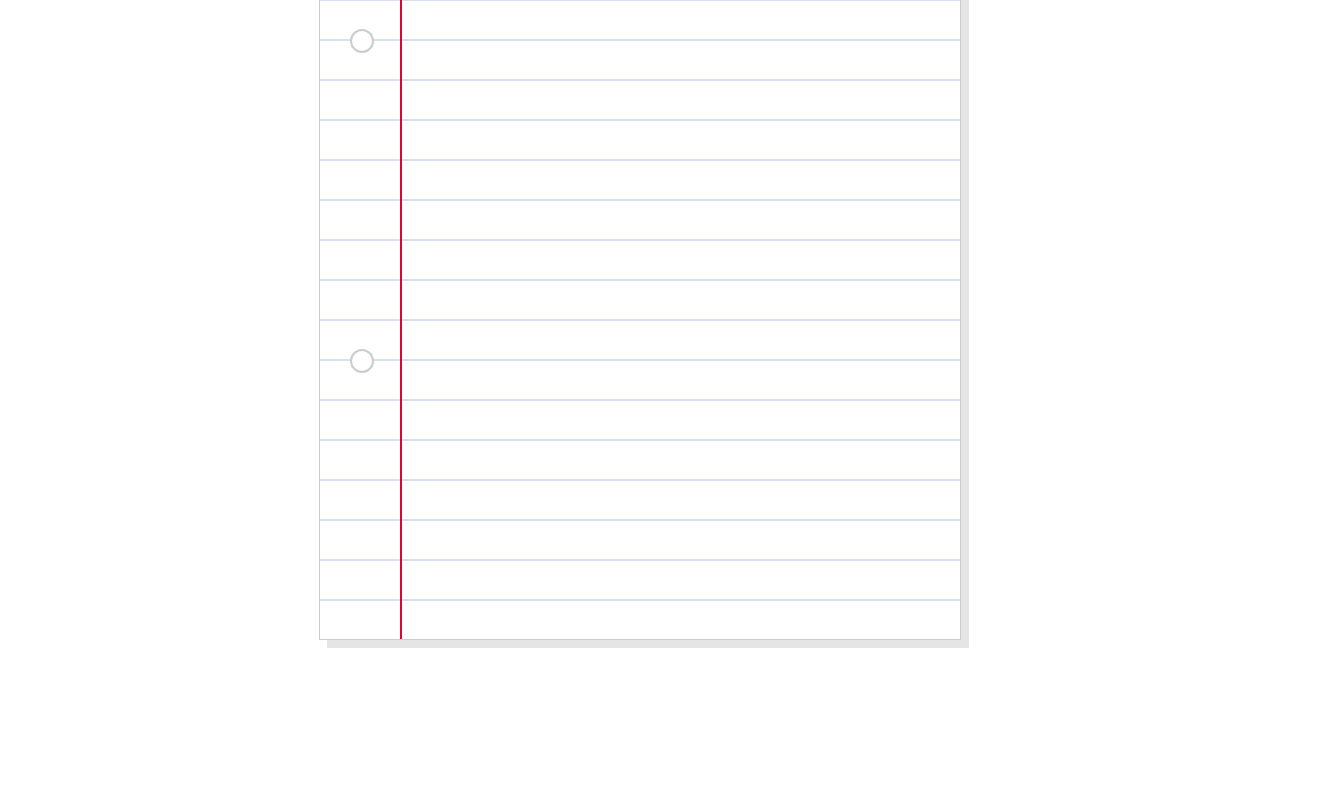
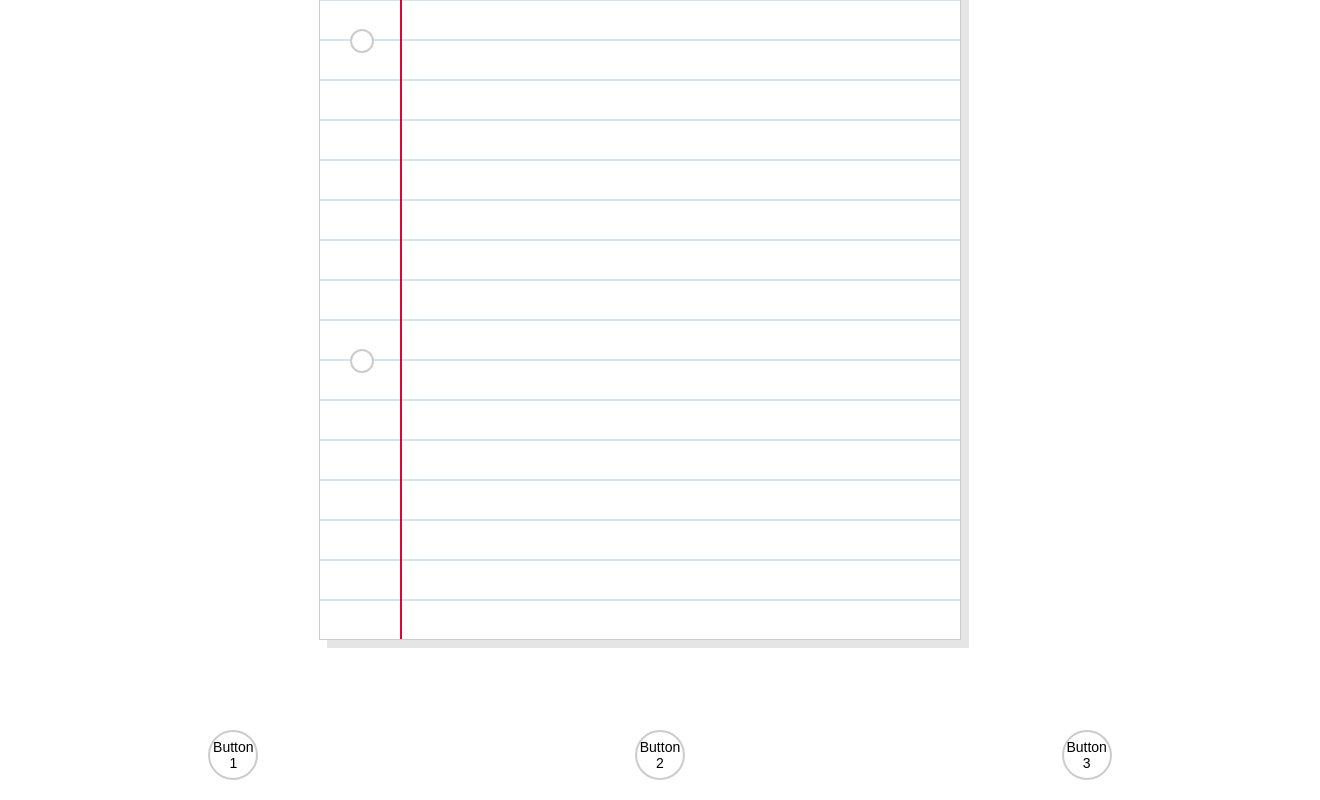
Before and after one commit to maeBoittiaux/to-do-list, a React (Create React App) app: page / in a window 1280 px wide. Shown: the part 272-1072 px from the top of the page, 1320 px wide, since content can reach past the window. Before the commit the page ends 982 px from the top, so only its background shows below. Built offline with nearby package versions, Linux system fonts and the light colour scheme; the HTML template or start-up script is replaced by a standard one.

Commit message:
Add colour theme buttons to App.js

```diff
--- a/src/App.js
+++ b/src/App.js
@@ -1,10 +1,12 @@
 import React from 'react';
 import Paper from './Paper';
+import ColourTheme from './ColourTheme';
 
 function App() {
   return (
     <div className="App">
       <Paper />
+      <ColourTheme />
     </div>
   );
 }
--- a/src/ColourTheme.js
+++ b/src/ColourTheme.js
@@ -1,5 +1,5 @@
 import React, { useState } from 'react';
-import './ButtonGroup.css';
+import './ColourTheme.css';
 
 const ButtonGroup = () => {
     // State Management
```
